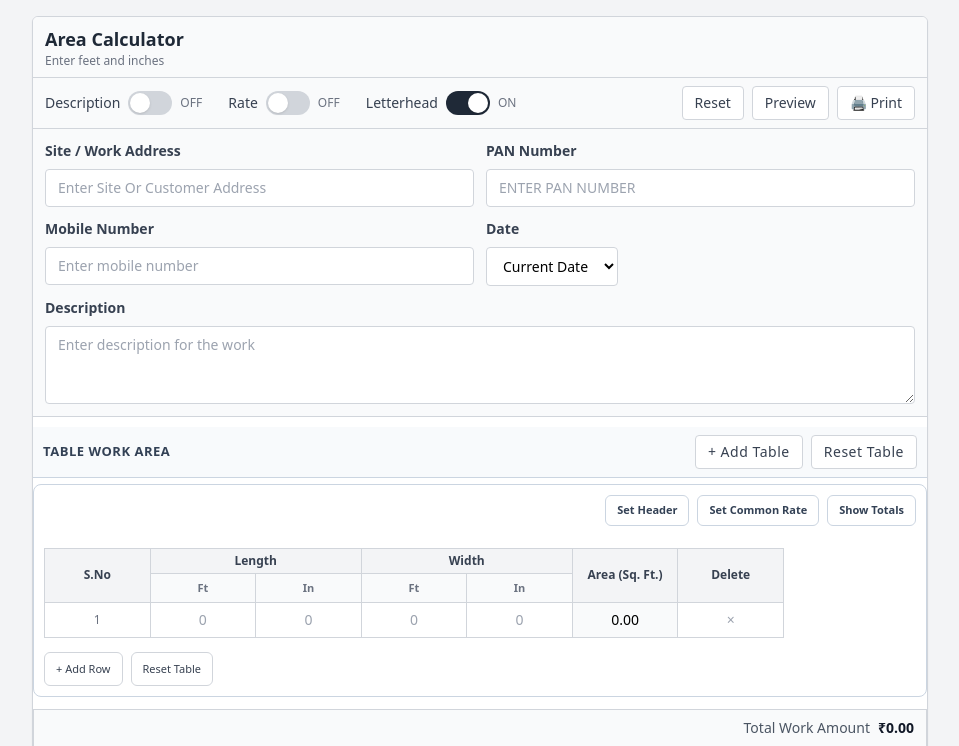
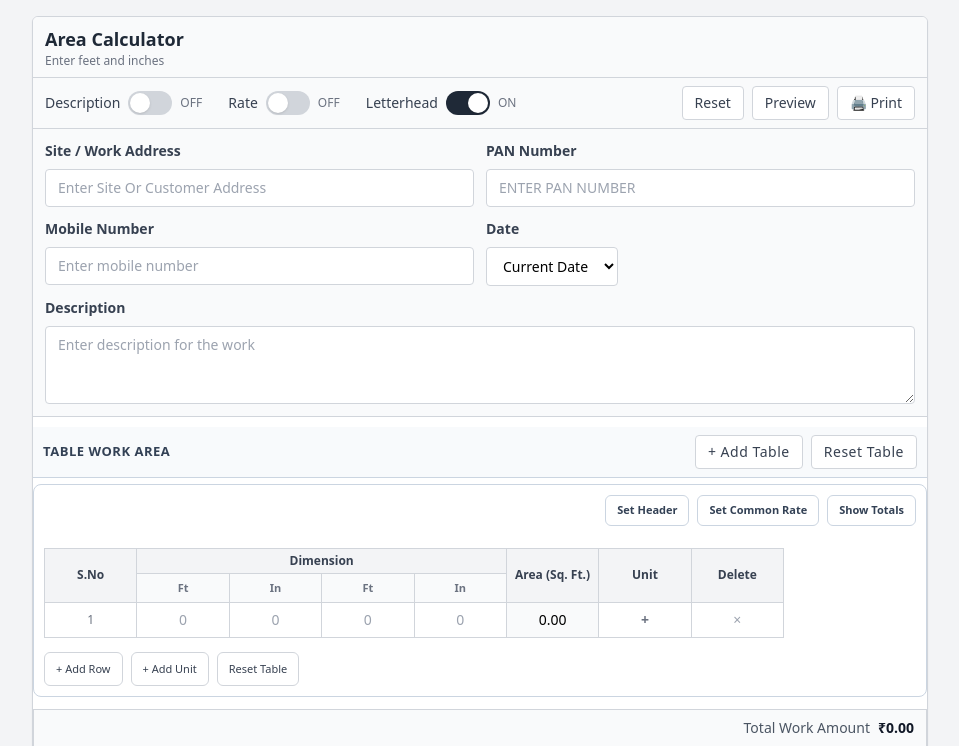
Before and after one commit to cseabhisheks/Bill-Generator, a React app: page / in a window 1280 px wide. Shown: the top 746 px of the page, without its empty margins (160-1119 px from the left). Built offline with nearby package versions, Linux system fonts and the light colour scheme; the HTML template or start-up script is replaced by a standard one.

Commit message:
unit updated

```diff
--- a/src/App.jsx
+++ b/src/App.jsx
@@ -7,15 +7,13 @@ import {
   calculateTotal,
   calculateTotalAmount,
   calculateCommonRateAmount,
+  createEmptyDimension,
 } from "./utils/areaCalculator";
 import Toggle from "./components/Toggle";
 
 const EMPTY_ROW = {
   description: "",
-  feet1: "",
-  inch1: "",
-  feet2: "",
-  inch2: "",
+  dimensions: [createEmptyDimension(), createEmptyDimension()],
   rate: "",
 };
 
@@ -75,17 +73,139 @@ export default function App() {
     );
   };
 
+  const updateDimension = (tableIndex, rowIndex, dimensionIndex, field, value) => {
+    setTables((currentTables) =>
+      currentTables.map((table, currentTableIndex) => {
+        if (currentTableIndex !== tableIndex) {
+          return table;
+        }
+
+        return {
+          ...table,
+          rows: table.rows.map((row, currentRowIndex) => {
+            if (currentRowIndex !== rowIndex) {
+              return row;
+            }
+
+            const dimensions = Array.isArray(row.dimensions) ? [...row.dimensions] : [createEmptyDimension()];
+            if (!dimensions[dimensionIndex]) {
+              dimensions[dimensionIndex] = createEmptyDimension();
+            }
+
+            dimensions[dimensionIndex] = {
+              ...dimensions[dimensionIndex],
+              [field]: value,
+            };
+
+            return {
+              ...row,
+              dimensions,
+            };
+          }),
+        };
+      }),
+    );
+  };
+
+  const addDimension = (tableIndex, rowIndex = null) => {
+    setTables((currentTables) =>
+      currentTables.map((table, currentTableIndex) => {
+        if (currentTableIndex !== tableIndex) {
+          return table;
+        }
+
+        return {
+          ...table,
+          rows: table.rows.map((row) => {
+            const dimensions = Array.isArray(row.dimensions)
+              ? [...row.dimensions]
+              : [createEmptyDimension(), createEmptyDimension()];
+
+            return {
+              ...row,
+              dimensions: [...dimensions, createEmptyDimension()],
+            };
+          }),
+        };
+      }),
+    );
+  };
+
+  const removeDimension = (tableIndex, rowIndex = null, dimensionIndex = null) => {
+    setTables((currentTables) =>
+      currentTables.map((table, currentTableIndex) => {
+        if (currentTableIndex !== tableIndex) {
+          return table;
+        }
+
+        return {
+          ...table,
+          rows: table.rows.map((row) => {
+            const dimensions = Array.isArray(row.dimensions)
+              ? [...row.dimensions]
+              : [createEmptyDimension(), createEmptyDimension()];
+
+            if (dimensions.length <= 2) {
+              return row;
+            }
+
+            const nextDimensions = [...dimensions];
+            const targetIndex =
+              typeof dimensionIndex === "number" && dimensionIndex >= 0 && dimensionIndex < nextDimensions.length
+                ? dimensionIndex
+                : nextDimensions.length - 1;
+
+            nextDimensions.splice(targetIndex, 1);
+
+            return {
+              ...row,
+              dimensions: nextDimensions,
+            };
+          }),
+        };
+      }),
+    );
+  };
+
   const addTable = () => {
-    setTables((currentTables) => [...currentTables, { rows: [{ ...EMPTY_ROW }], commonRate: "", title: "" }]);
+    setTables((currentTables) => [
+      ...currentTables,
+      {
+        rows: [
+          {
+            ...EMPTY_ROW,
+            dimensions: [createEmptyDimension(), createEmptyDimension()],
+          },
+        ],
+        commonRate: "",
+        title: "",
+      },
+    ]);
   };
 
   const addRow = (tableIndex = 0) => {
     setTables((currentTables) =>
-      currentTables.map((table, currentTableIndex) =>
-        currentTableIndex === tableIndex
-          ? { ...table, rows: [...table.rows, { ...EMPTY_ROW }] }
-          : table,
-      ),
+      currentTables.map((table, currentTableIndex) => {
+        if (currentTableIndex !== tableIndex) {
+          return table;
+        }
+
+        const unitCount = Math.max(
+          2,
+          ...table.rows.map((row) => (Array.isArray(row.dimensions) ? row.dimensions.length : 2)),
+        );
+
+        return {
+          ...table,
+          rows: [
+            ...table.rows,
+            {
+              ...EMPTY_ROW,
+              dimensions: Array.from({ length: unitCount }, () => createEmptyDimension()),
+            },
+          ],
+        };
+      }),
     );
   };
 
@@ -99,7 +219,7 @@ export default function App() {
         const nextRows = table.rows.filter((_, index) => index !== rowIndex);
         return {
           ...table,
-          rows: nextRows.length > 0 ? nextRows : [{ ...EMPTY_ROW }],
+          rows: nextRows.length > 0 ? nextRows : [{ ...EMPTY_ROW, dimensions: [createEmptyDimension(), createEmptyDimension()] }],
         };
       }),
     );
@@ -177,13 +297,22 @@ export default function App() {
     const serializedTables = JSON.stringify(tables);
     const printingTables = tables.map((table) => ({
       ...table,
-      rows: table.rows.map((row) => ({
-        ...row,
-        feet1: row.feet1 || "0",
-        inch1: row.inch1 || "0",
-        feet2: row.feet2 || "0",
-        inch2: row.inch2 || "0",
-      })),
+      rows: table.rows.map((row) => {
+        const dimensions = Array.isArray(row.dimensions)
+          ? row.dimensions
+          : [
+              { ft: row.feet1 || "0", inch: row.inch1 || "0" },
+              { ft: row.feet2 || "0", inch: row.inch2 || "0" },
+            ];
+
+        return {
+          ...row,
+          dimensions: dimensions.map((dimension) => ({
+            ft: dimension.ft || "0",
+            inch: dimension.inch || "0",
+          })),
+        };
+      }),
     }));
 
     setTables(printingTables);
@@ -202,7 +331,7 @@ export default function App() {
   };
 
   const resetAll = () => {
-    setTables([{ rows: [{ ...EMPTY_ROW }], commonRate: "", title: "" }]);
+    setTables([{ rows: [{ ...EMPTY_ROW, dimensions: [createEmptyDimension(), createEmptyDimension()] }], commonRate: "", title: "" }]);
     setDescriptionEnabled(true);
     setRateEnabled(false);
     setLetterheadEnabled(true);
@@ -221,7 +350,7 @@ export default function App() {
     setTables((currentTables) =>
       currentTables.map((table, index) =>
         index === tableIndex
-          ? { ...table, rows: [{ ...EMPTY_ROW }], commonRate: table.commonRate || "", title: table.title || "" }
+          ? { ...table, rows: [{ ...EMPTY_ROW, dimensions: [createEmptyDimension(), createEmptyDimension()] }], commonRate: table.commonRate || "", title: table.title || "" }
           : table,
       ),
     );
@@ -448,6 +577,11 @@ export default function App() {
                 <DimensionTable
                   rows={table.rows}
                   updateRow={(rowIndex, field, value) => updateRow(tableIndex, rowIndex, field, value)}
+                  updateDimension={(rowIndex, dimensionIndex, field, value) =>
+                    updateDimension(tableIndex, rowIndex, dimensionIndex, field, value)
+                  }
+                  addDimension={(rowIndex) => addDimension(tableIndex, rowIndex)}
+                  removeDimension={(rowIndex, dimensionIndex) => removeDimension(tableIndex, rowIndex, dimensionIndex)}
                   removeRow={(rowIndex) => removeRow(tableIndex, rowIndex)}
                   addRow={() => addRow(tableIndex)}
                   resetTable={() => resetTableOnly(tableIndex)}
--- a/src/components/DimensionRow.jsx
+++ b/src/components/DimensionRow.jsx
@@ -1,22 +1,34 @@
-import { calculateArea, calculateAmount } from "../utils/areaCalculator";
+import { Fragment } from "react";
+import { calculateArea, calculateAmount, getDimensions } from "../utils/areaCalculator";
 
 export default function DimensionRow({
   row,
   index,
+  pairCount,
   updateRow,
+  updateDimension,
+  addDimension,
+  removeDimension,
   removeRow,
   descriptionEnabled,
   rateEnabled,
   showPreview = false,
   isPrinting = false,
 }) {
+  const baseDimensions = getDimensions(row);
+  const targetCount = Math.max(2, pairCount || 2, baseDimensions.length);
+  const dimensions = [...baseDimensions];
+  while (dimensions.length < targetCount) {
+    dimensions.push({ ft: "", inch: "" });
+  }
+
   const area = calculateArea(row);
   const amount = calculateAmount(row);
   const inputClass =
     "dimension-table-cell-input bg-transparent px-1 py-1 text-sm text-center outline-none focus:bg-blue-50";
   const showZeroFallback = showPreview || isPrinting;
-  const displayValue = (field) =>
-    showZeroFallback && !row[field] ? "0" : row[field];
+  const displayValue = (field, dimension) =>
+    showZeroFallback && !dimension[field] ? "0" : dimension[field];
 
   return (
     <tr className="hover:bg-gray-50">
@@ -38,12 +50,14 @@ export default function DimensionRow({
         </td>
       )}
 
+      {dimensions.map((dimension, dimensionIndex) => (
+        <Fragment key={`dimension-${index}-${dimensionIndex}`}>
           <td className="border border-gray-300 p-0">
             <input
               type="number"
               min="0"
-          value={displayValue("feet1")}
-          onChange={(e) => updateRow(index, "feet1", e.target.value)}
+              value={displayValue("ft", dimension)}
+              onChange={(e) => updateDimension(index, dimensionIndex, "ft", e.target.value)}
               placeholder="0"
               className={inputClass}
             />
@@ -54,35 +68,14 @@ export default function DimensionRow({
               type="number"
               min="0"
               max="11"
-          value={displayValue("inch1")}
-          onChange={(e) => updateRow(index, "inch1", e.target.value)}
+              value={displayValue("inch", dimension)}
+              onChange={(e) => updateDimension(index, dimensionIndex, "inch", e.target.value)}
               placeholder="0"
               className={inputClass}
             />
           </td>
-
-      <td className="border border-gray-300 p-0">
-        <input
-          type="number"
-          min="0"
-          value={displayValue("feet2")}
-          onChange={(e) => updateRow(index, "feet2", e.target.value)}
-          placeholder="0"
-          className={inputClass}
-        />
-      </td>
-
-      <td className="border border-gray-300 p-0">
-        <input
-          type="number"
-          min="0"
-          max="11"
-          value={displayValue("inch2")}
-          onChange={(e) => updateRow(index, "inch2", e.target.value)}
-          placeholder="0"
-          className={inputClass}
-        />
-      </td>
+        </Fragment>
+      ))}
 
       <td className="border border-gray-300 bg-gray-50 px-2 py-1 text-center">
         {area.toFixed(2)}
@@ -109,10 +102,38 @@ export default function DimensionRow({
         </>
       )}
 
+      <td className="no-print w-16 border border-gray-300 p-0 text-center">
+        <div className="flex items-center justify-center gap-1">
+          <button
+            type="button"
+            onClick={() => addDimension(index)}
+            className="h-7 w-7 text-gray-500 hover:bg-blue-50 hover:text-blue-600 font-bold text-sm"
+            title="Add Unit"
+            aria-label="Add Unit"
+          >
+            +
+          </button>
+          {dimensions.length > 2 && (
+            <button
+              type="button"
+              onClick={() => removeDimension(index, dimensions.length - 1)}
+              className="h-7 w-7 text-gray-500 hover:bg-red-50 hover:text-red-600 font-bold text-sm"
+              title="Remove Unit"
+              aria-label="Remove Unit"
+            >
+              -
+            </button>
+          )}
+        </div>
+      </td>
+
       <td className="no-print w-8 border border-gray-300 p-0 text-center">
         <button
+          type="button"
           onClick={() => removeRow(index)}
           className="h-7 w-7 text-gray-400 hover:bg-red-50 hover:text-red-500"
+          title="Delete Row"
+          aria-label="Delete Row"
         >
           ×
         </button>
--- a/src/components/DimensionTable.jsx
+++ b/src/components/DimensionTable.jsx
@@ -1,4 +1,4 @@
-import { useState } from "react";
+import { Fragment, useState } from "react";
 import DimensionRow from "./DimensionRow";
 import AddRowButton from "./AddRowButton";
 import {
@@ -18,6 +18,8 @@ export default function DimensionTable({
   rows,
   updateRow,
   removeRow,
+  addDimension,
+  removeDimension,
   addRow,
   resetTable,
   descriptionEnabled,
@@ -29,6 +31,7 @@ export default function DimensionTable({
   setTableTitle,
   showPreview = false,
   isPrinting = false,
+  updateDimension,
 }) {
   const tableArea = calculateTotal(rows);
   const tableAmount = rateEnabled
@@ -37,6 +40,11 @@ export default function DimensionTable({
   const [showSummary, setShowSummary] = useState(showPreview);
   const [showTitleEditor, setShowTitleEditor] = useState(false);
   const [showRateEditor, setShowRateEditor] = useState(false);
+
+  const pairCount = Math.max(
+    2,
+    ...rows.map((row) => (Array.isArray(row.dimensions) ? row.dimensions.length : 2)),
+  );
 
   const closeEditors = () => {
     setShowTitleEditor(false);
@@ -132,16 +140,12 @@ export default function DimensionTable({
                   </th>
                 )}
 
-                <th colSpan="2" className="border border-gray-300 px-1 py-1">
-                  Length
-                </th>
-
-                <th colSpan="2" className="border border-gray-300 px-1 py-1">
-                  Width
+                <th rowSpan="1" colSpan={Math.max(2, pairCount * 2)} className="border border-gray-300 px-1 py-1">
+                  Dimension
                 </th>
 
                 <th rowSpan="2" className="border border-gray-300 px-1 py-1">
-                Area (Sq. Ft.)
+                  Area (Sq. Ft.)
                 </th>
 
                 {rateEnabled && (
@@ -156,6 +160,10 @@ export default function DimensionTable({
                   </>
                 )}
 
+                <th rowSpan="2" className="no-print border border-gray-300 px-1 py-1">
+                  Unit
+                </th>
+
                 <th
                   rowSpan="2"
                   className="no-print border border-gray-300 px-1 py-1"
@@ -165,10 +173,12 @@ export default function DimensionTable({
               </tr>
 
               <tr className="bg-gray-50 text-center text-[11px] text-gray-500">
-                <th className="border border-gray-300 px-1 py-1">Ft</th>
-                <th className="border border-gray-300 px-1 py-1">In</th>
-                <th className="border border-gray-300 px-1 py-1">Ft</th>
-                <th className="border border-gray-300 px-1 py-1">In</th>
+                {Array.from({ length: pairCount }, (_, index) => (
+                  <Fragment key={`dimension-subheader-${index}`}>
+                    <th className="border border-gray-300 px-1 py-1">Ft</th>
+                    <th className="border border-gray-300 px-1 py-1">In</th>
+                  </Fragment>
+                ))}
               </tr>
             </thead>
 
@@ -178,7 +188,13 @@ export default function DimensionTable({
                   key={index}
                   row={row}
                   index={index}
+                  pairCount={pairCount}
                   updateRow={(rowIndex, field, value) => updateRow(rowIndex, field, value)}
+                  updateDimension={(rowIndex, dimensionIndex, field, value) =>
+                    updateDimension(rowIndex, dimensionIndex, field, value)
+                  }
+                  addDimension={(rowIndex) => addDimension(rowIndex)}
+                  removeDimension={(rowIndex, dimensionIndex) => removeDimension(rowIndex, dimensionIndex)}
                   removeRow={(rowIndex) => removeRow(rowIndex)}
                   descriptionEnabled={descriptionEnabled}
                   rateEnabled={rateEnabled}
@@ -194,6 +210,24 @@ export default function DimensionTable({
 
       <div className="no-print table-add-row-inline">
         <AddRowButton onClick={addRow} />
+        <button
+          type="button"
+          onClick={() => addDimension?.()}
+          className="rounded border border-gray-300 bg-white px-3 py-1.5 text-sm font-medium text-gray-700 hover:bg-gray-100"
+          id="add-unit-button"
+        >
+          + Add Unit
+        </button>
+        {pairCount > 2 && (
+          <button
+            type="button"
+            onClick={() => removeDimension?.()}
+            className="rounded border border-gray-300 bg-white px-3 py-1.5 text-sm font-medium text-gray-700 hover:bg-gray-100"
+            id="remove-unit-button"
+          >
+            - Remove Unit
+          </button>
+        )}
         <button
           type="button"
           onClick={resetTable}
--- a/src/utils/areaCalculator.js
+++ b/src/utils/areaCalculator.js
@@ -1,13 +1,57 @@
+export const createEmptyDimension = () => ({
+  ft: "",
+  inch: "",
+});
+
+export const getDimensions = (row) => {
+  if (Array.isArray(row?.dimensions) && row.dimensions.length > 0) {
+    return row.dimensions;
+  }
+
+  return [
+    {
+      ft: row?.feet1 ?? "",
+      inch: row?.inch1 ?? "",
+    },
+    {
+      ft: row?.feet2 ?? "",
+      inch: row?.inch2 ?? "",
+    },
+  ];
+};
+
 export const calculateArea = (row) => {
-  const length =
-    (Number(row.feet1) || 0) +
-    (Number(row.inch1) || 0) / 12;
+  const dimensions = getDimensions(row);
+  if (!dimensions || dimensions.length === 0) {
+    return 0;
+  }
 
-  const width =
-    (Number(row.feet2) || 0) +
-    (Number(row.inch2) || 0) / 12;
+  let hasAnyInput = false;
+  let product = 1;
 
-  return length * width;
+  for (const dimension of dimensions) {
+    const rawFt = dimension?.ft;
+    const rawInch = dimension?.inch;
+
+    const hasFt = rawFt !== "" && rawFt !== null && rawFt !== undefined;
+    const hasInch = rawInch !== "" && rawInch !== null && rawInch !== undefined;
+
+    if (hasFt || hasInch) {
+      hasAnyInput = true;
+    }
+
+    const ft = Math.max(0, Number.parseFloat(rawFt) || 0);
+    const inch = Math.max(0, Number.parseFloat(rawInch) || 0);
+    const decimalFeet = ft + inch / 12;
+
+    product *= decimalFeet;
+  }
+
+  if (!hasAnyInput) {
+    return 0;
+  }
+
+  return Number.isFinite(product) ? Math.max(0, product) : 0;
 };
 
 export const calculateAmount = (row) => {
```
Also changed, not shown: 1 other file (tests, documents, lock files or other folders). Lines whose indentation alone changed are shown as unchanged.
